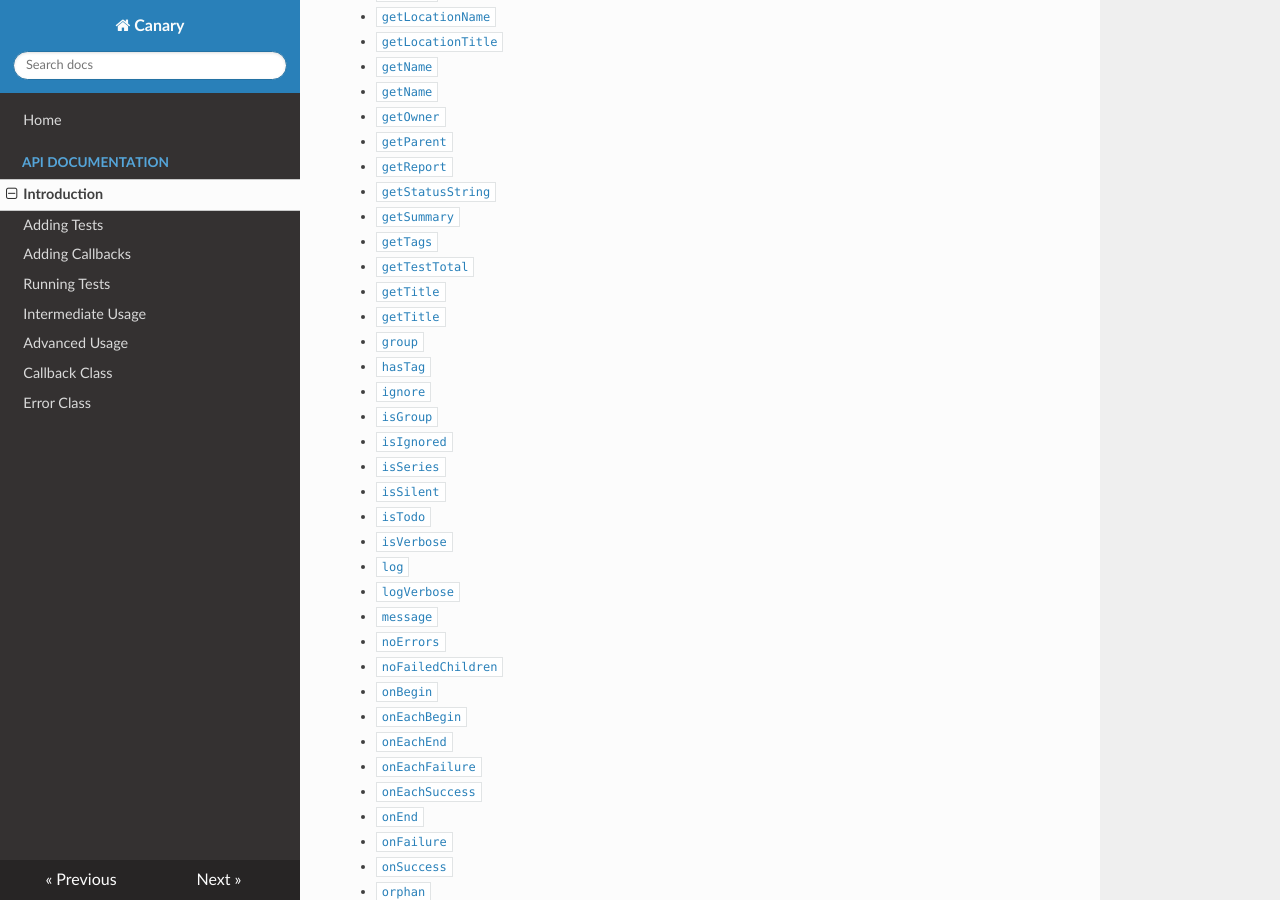
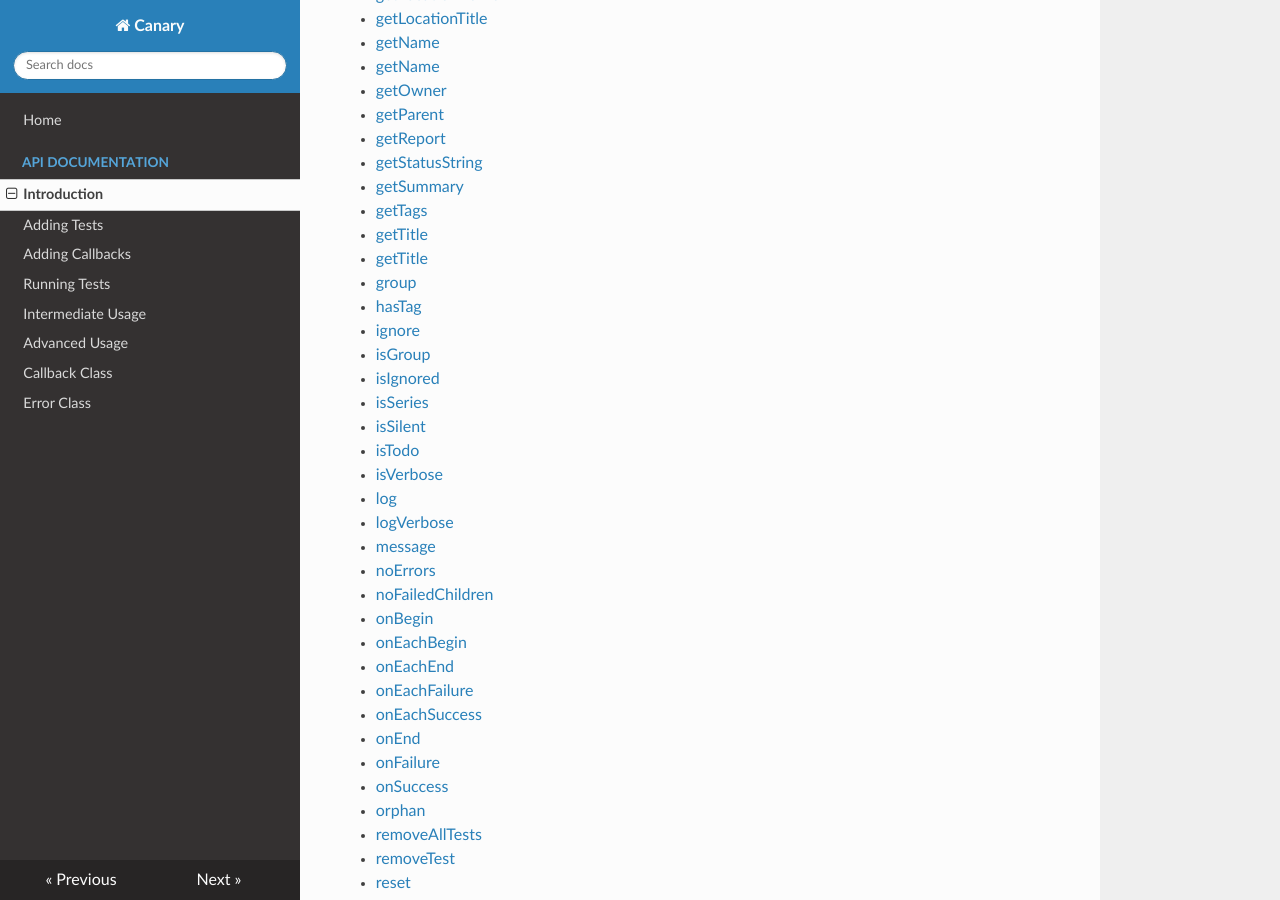
Before and after one commit to Mapita/Canary, an MkDocs documentation site: the page built from docs/api-introduction.md, in a window 1280 px wide and 900 px high, scrolled down 1306 px. Built offline with MkDocs 1.6.1, drawn with Linux system fonts in a browser that asks for light colours; nearby versions of some CDN libraries; old or Windows-style settings are respelled for this version of MkDocs.

Commit message:
Updates to readme and documentation
Also ditched the unused and not really necessary `getTestTotal` method

```diff
--- a/docs/api-introduction.md
+++ b/docs/api-introduction.md
@@ -20,76 +20,75 @@ The library also utilizes [`CanaryTestCallback`](api-callback-class.md) and [`Ca
 
 Here is an exhaustive list of documented [`CanaryTest`](api-introduction.md) methods and attributes. Methods and attributes not documented here are liable to change often and without notice; it is not recommended to use undocumented functions or attributes.
 
-- [`abort`](api-advanced-usage.md#abort)
-- [`aborted`](api-status-attributes.md#aborted)
-- [`addError`](api-advanced-usage.md#adderror)
-- [`addTest`](api-advanced-usage.md#addtest)
-- [`anyErrors`](api-advanced-usage.md#anyerrors)
-- [`anyFailedChildren`](api-advanced-usage.md#anyfailedchildren)
-- [`applyFilter`](api-advanced-usage.md#applyfilter)
-- [`attempted`](api-status-attributes.md#attempted)
-- [`constructor`](api-advanced-usage.md#constructor)
-- [`doReport`](api-running-tests.md#doreport)
-- [`durationMilliseconds`](api-advanced-usage.md#durationmilliseconds)
-- [`durationSeconds`](api-advanced-usage.md#durationseconds)
-- [`endTime`](api-status-attributes.md#endtime)
-- [`expandGroups`](api-advanced-usage.md#expandgroups)
-- [`fail`](api-advanced-usage.md#fail)
-- [`failed`](api-status-attributes.md#failed)
-- [`filtered`](api-status-attributes.md#filtered)
-- [`getChildren`](api-advanced-usage.md#getchildren)
-- [`getErrors`](api-advanced-usage.md#geterrors)
-- [`getFailedChildren`](api-advanced-usage.md#getfailedchildren)
-- [`getLine`](api-error-class.md#getline)
-- [`getLocationName`](api-error-class.md#getlocationname)
-- [`getLocationTitle`](api-error-class.md#getlocationtitle)
-- [`getName`](api-advanced-usage.md#getname)
-- [`getName`](api-callback-class.md#getname)
-- [`getOwner`](api-callback-class.md#getowner)
-- [`getParent`](api-advanced-usage.md#getparent)
-- [`getReport`](api-running-tests.md#getreport)
-- [`getStatusString`](api-advanced-usage.md#getstatusstring)
-- [`getSummary`](api-running-tests.md#getsummary)
-- [`getTags`](api-advanced-usage.md#gettags)
-- [`getTestTotal`](api-advanced-usage.md#gettesttotal)
-- [`getTitle`](api-callback-class.md#gettitle)
-- [`getTitle`](api-advanced-usage.md#gettitle)
-- [`group`](api-adding-tests.md#group)
-- [`hasTag`](api-advanced-usage.md#hastag)
-- [`ignore`](api-intermediate-usage.md#ignore)
-- [`isGroup`](api-status-attributes.md#isgroup)
-- [`isIgnored`](api-status-attributes.md#isignored)
-- [`isSeries`](api-status-attributes.md#isseries)
-- [`isSilent`](api-status-attributes.md#issilent)
-- [`isTodo`](api-status-attributes.md#istodo)
-- [`isVerbose`](api-status-attributes.md#isverbose)
-- [`log`](api-intermediate-usage.md#log)
-- [`logVerbose`](api-intermediate-usage.md#logverbose)
-- [`message`](api-error-class.md#message)
-- [`noErrors`](api-advanced-usage.md#noerrors)
-- [`noFailedChildren`](api-advanced-usage.md#nofailedchildren)
-- [`onBegin`](api-group-callbacks.md#onbegin)
-- [`onEachBegin`](api-group-callbacks.md#oneachbegin)
-- [`onEachEnd`](api-group-callbacks.md#oneachend)
-- [`onEachFailure`](api-group-callbacks.md#oneachfailure)
-- [`onEachSuccess`](api-group-callbacks.md#oneachsuccess)
-- [`onEnd`](api-group-callbacks.md#onend)
-- [`onFailure`](api-group-callbacks.md#onfailure)
-- [`onSuccess`](api-group-callbacks.md#onsuccess)
-- [`orphan`](api-advanced-usage.md#orphan)
-- [`removeAllTests`](api-advanced-usage.md#removealltests)
-- [`removeTest`](api-advanced-usage.md#removetest)
-- [`reset`](api-advanced-usage.md#reset)
-- [`run`](api-running-tests.md#run)
-- [`series`](api-adding-tests.md#series)
-- [`shouldSkip`](api-advanced-usage.md#shouldskip)
-- [`silent`](api-advanced-usage.md#silent)
-- [`skipped`](api-status-attributes.md#skipped)
-- [`stack`](api-error-class.md#stack)
-- [`startTime`](api-status-attributes.md#starttime)
-- [`success`](api-status-attributes.md#success)
-- [`tags`](api-intermediate-usage.md#tags)
-- [`test`](api-adding-tests.md#test)
-- [`todo`](api-intermediate-usage.md#todo)
-- [`unignore`](api-advanced-usage.md#unignore)
-- [`verbose`](api-advanced-usage.md#verbose)
+- [abort](api-advanced-usage.md#abort)
+- [aborted](api-status-attributes.md#aborted)
+- [addError](api-advanced-usage.md#adderror)
+- [addTest](api-advanced-usage.md#addtest)
+- [anyErrors](api-advanced-usage.md#anyerrors)
+- [anyFailedChildren](api-advanced-usage.md#anyfailedchildren)
+- [applyFilter](api-advanced-usage.md#applyfilter)
+- [attempted](api-status-attributes.md#attempted)
+- [constructor](api-advanced-usage.md#constructor)
+- [doReport](api-running-tests.md#doreport)
+- [durationMilliseconds](api-advanced-usage.md#durationmilliseconds)
+- [durationSeconds](api-advanced-usage.md#durationseconds)
+- [endTime](api-status-attributes.md#endtime)
+- [expandGroups](api-advanced-usage.md#expandgroups)
+- [fail](api-advanced-usage.md#fail)
+- [failed](api-status-attributes.md#failed)
+- [filtered](api-status-attributes.md#filtered)
+- [getChildren](api-advanced-usage.md#getchildren)
+- [getErrors](api-advanced-usage.md#geterrors)
+- [getFailedChildren](api-advanced-usage.md#getfailedchildren)
+- [getLine](api-error-class.md#getline)
+- [getLocationName](api-error-class.md#getlocationname)
+- [getLocationTitle](api-error-class.md#getlocationtitle)
+- [getName](api-advanced-usage.md#getname)
+- [getName](api-callback-class.md#getname)
+- [getOwner](api-callback-class.md#getowner)
+- [getParent](api-advanced-usage.md#getparent)
+- [getReport](api-running-tests.md#getreport)
+- [getStatusString](api-advanced-usage.md#getstatusstring)
+- [getSummary](api-running-tests.md#getsummary)
+- [getTags](api-advanced-usage.md#gettags)
+- [getTitle](api-callback-class.md#gettitle)
+- [getTitle](api-advanced-usage.md#gettitle)
+- [group](api-adding-tests.md#group)
+- [hasTag](api-advanced-usage.md#hastag)
+- [ignore](api-intermediate-usage.md#ignore)
+- [isGroup](api-status-attributes.md#isgroup)
+- [isIgnored](api-status-attributes.md#isignored)
+- [isSeries](api-status-attributes.md#isseries)
+- [isSilent](api-status-attributes.md#issilent)
+- [isTodo](api-status-attributes.md#istodo)
+- [isVerbose](api-status-attributes.md#isverbose)
+- [log](api-intermediate-usage.md#log)
+- [logVerbose](api-intermediate-usage.md#logverbose)
+- [message](api-error-class.md#message)
+- [noErrors](api-advanced-usage.md#noerrors)
+- [noFailedChildren](api-advanced-usage.md#nofailedchildren)
+- [onBegin](api-group-callbacks.md#onbegin)
+- [onEachBegin](api-group-callbacks.md#oneachbegin)
+- [onEachEnd](api-group-callbacks.md#oneachend)
+- [onEachFailure](api-group-callbacks.md#oneachfailure)
+- [onEachSuccess](api-group-callbacks.md#oneachsuccess)
+- [onEnd](api-group-callbacks.md#onend)
+- [onFailure](api-group-callbacks.md#onfailure)
+- [onSuccess](api-group-callbacks.md#onsuccess)
+- [orphan](api-advanced-usage.md#orphan)
+- [removeAllTests](api-advanced-usage.md#removealltests)
+- [removeTest](api-advanced-usage.md#removetest)
+- [reset](api-advanced-usage.md#reset)
+- [run](api-running-tests.md#run)
+- [series](api-adding-tests.md#series)
+- [shouldSkip](api-advanced-usage.md#shouldskip)
+- [silent](api-advanced-usage.md#silent)
+- [skipped](api-status-attributes.md#skipped)
+- [stack](api-error-class.md#stack)
+- [startTime](api-status-attributes.md#starttime)
+- [success](api-status-attributes.md#success)
+- [tags](api-intermediate-usage.md#tags)
+- [test](api-adding-tests.md#test)
+- [todo](api-intermediate-usage.md#todo)
+- [unignore](api-advanced-usage.md#unignore)
+- [verbose](api-advanced-usage.md#verbose)
--- a/docs/buildTestClassAttributeList.js
+++ b/docs/buildTestClassAttributeList.js
@@ -24,5 +24,5 @@ items.sort((a, b) => {
 });
 
 for(let item of items){
-    console.log(`- [\`${item.name}\`](${item.file}#${item.name.toLowerCase()})`);
+    console.log(`- [${item.name}](${item.file}#${item.name.toLowerCase()})`);
 }
```
Also changed, not shown: canary.js (+0 -12 lines), docs/api-advanced-usage.md (+0 -8 lines), docs/index.md (+1 -1 lines), readme.md (+5 -2 lines).
